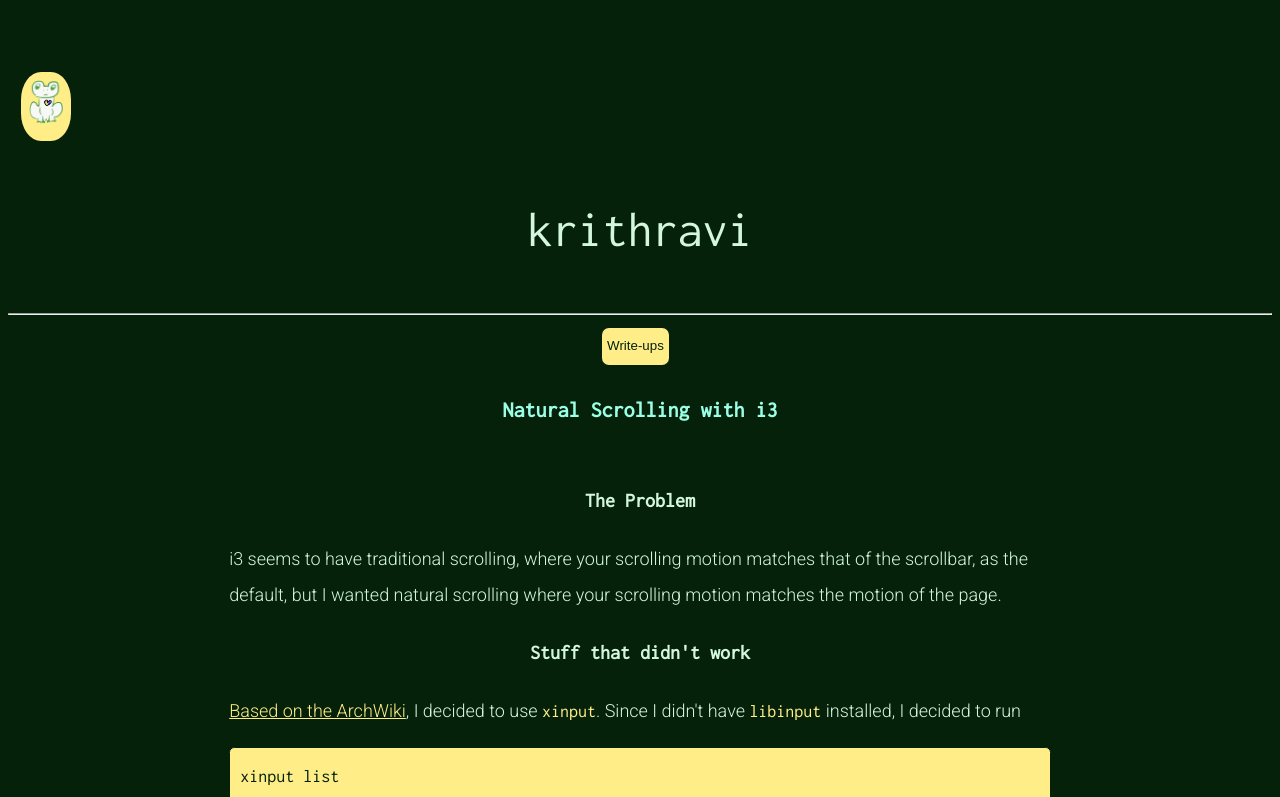
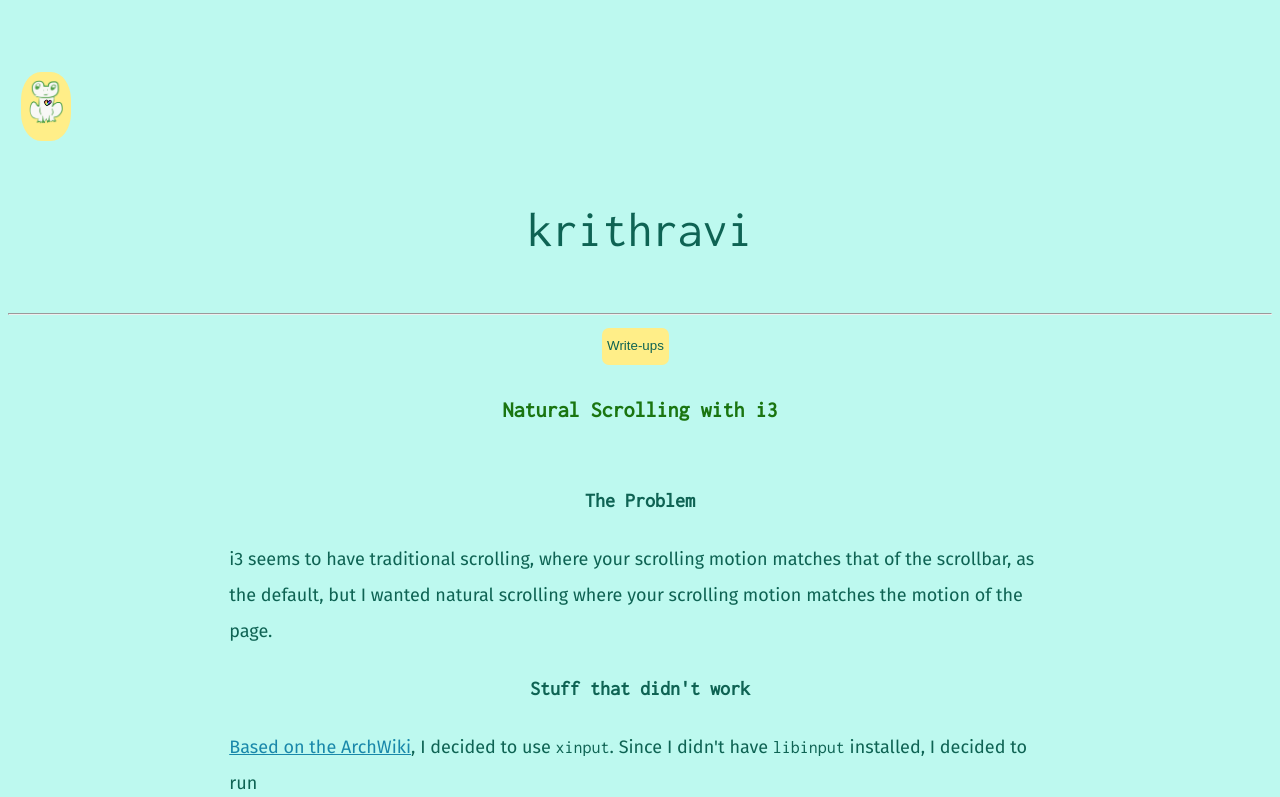
Before and after one commit to krithravi/personalWeb, a React (Create React App) app: page /writeup/scroll in a window 1280 px wide. Shown: the top 797 px of the page. Built offline with nearby package versions, Linux system fonts and the light colour scheme.

Commit message:
changed the colors and style.css

```diff
--- a/src/style.css
+++ b/src/style.css
@@ -1,32 +1,28 @@
-@import url('https://fonts.googleapis.com/css2?family=Roboto:wght@100;300&display=swap');
-@import url('https://fonts.googleapis.com/css2?family=Tenor+Sans&display=swap');
 @import url('https://fonts.googleapis.com/css2?family=Inconsolata&display=swap');
+@import url('https://fonts.googleapis.com/css2?family=Fira+Sans&display=swap');
+
 
 
 :root {
-    --navy-blue: #283533;
-    --navy-blue: #05210a;
-    --light-blue: #d4f7db;
-    --tiffany-blue: #9affe6;
-    --apricot: #ffee88;
-    --visited: #d9ff81;
+    --background: #bdf9ef;
+    --text-color: #0e6353;
+    --h2-color: #1a7510;
+    --link-color: #1988aa;
+    --light-yellow: #ffee88;
 }
 * {
-
-    /*font-family: 'Roboto', sans-serif;*/
     line-height: 2;
-    color: var(--light-blue);
+    color: var(--text-color);
 
 }
 body {
     /*background: linear-gradient( var(--med-purple), var(--navy-blue));*/
-    background: var(--navy-blue);
+    background: var(--background);
 }
 
 h1 {
-    font-family: 'Roboto', sans-serif;
     font-family: 'Inconsolata', monospace;
-    color: var(--light-blue);
+    color: var(--text-color);
     text-align: center;
     font-size: 50px;
     font-weight: lighter;
@@ -34,7 +30,7 @@ h1 {
 }
 
 h2 {
-    color: var(--tiffany-blue);
+    color: var(--h2-color);
     text-align: left;
     font-family: 'Inconsolata', monospace;
     font-size: 22px;
@@ -43,7 +39,6 @@ h2 {
 }
 
 h3 {
-    color: var(--light-blue);
     text-align: center;
     font-family: 'Inconsolata', monospace;
     font-size: 20px;
@@ -52,7 +47,6 @@ h3 {
 }
 
 h4 {
-    color: var(--light-blue);
     font-family: 'Inconsolata', monospace;
     font-size: 18px;
 }
@@ -60,79 +54,67 @@ h4 {
 
 code.inline {
     background: var(--light-blue);
-    color: var(--navy-blue);
     padding: 0.1em;
     border-radius: 0.3em;
+    background-color: white;
 }
 
 .realcode {
-    background-color: var(--apricot);
+    background-color: var(--light-yellow);
     border: 1px solid var(--navy-blue);
-    color:var(--navy-blue);
     display: block;
     padding: 10px;
     font-family: 'Inconsolata', monospace;
     border-radius: 0.3em;
 }
+
 span.directory {
     display: inline;
-    color: var(--navy-blue);
     padding: 0.1em;
-    background-color: var(--tiffany-blue);
+    background-color: white;
     border-radius: 0.3em;
     font-family: 'Inconsolata', monospace;
 }
 
 span.monospace {
     font-family: 'Inconsolata', monospace;
-    color: var(--apricot)
 }
 
 
 .specialCase {
     font-family: 'Inconsolata', monospace;
-    color: var(--navy-blue);
 }
+
 .box {
     margin: auto;
     width: 65%;
-    /*border: 1px solid var(--medium-green);*/
     padding: 10px;
     border-radius: 1em;
-
-
-}
-
-.write{
-    border:none;
-	padding: 7px;
-	background: var(--bit-deeper-green);
-	color:white;
 }
 
 
 a:link {
-    color: var(--apricot);
+    color: var(--link-color);
     text-decoration: underline;
 }
 a:visited {
     /*color: var(--visited);*/
-    color: var(--apricot);
+    color: var(--link-color);
 }
 .button:hover {
-	box-shadow: 0 3px 7px 0 var(--tiffany-blue);
+	box-shadow: 0 3px 7px 0 var(--h2-color);
 }
 
 p {
     color: var(--light-blue);
-    font-family: 'Roboto', sans-serif;
+    font-family: 'Padauk', sans-serif;
+    font-family: 'Fira Sans', sans-serif;
     font-size: 18px;
 }
 .button {
     border-radius: 7px;
     border: none;
-    background-color: var(--apricot);
-    color: var(--navy-blue);
+    background-color: var(--light-yellow);
     text-align: center;
     padding: 8px;
     transition: all 0.5s;
```
